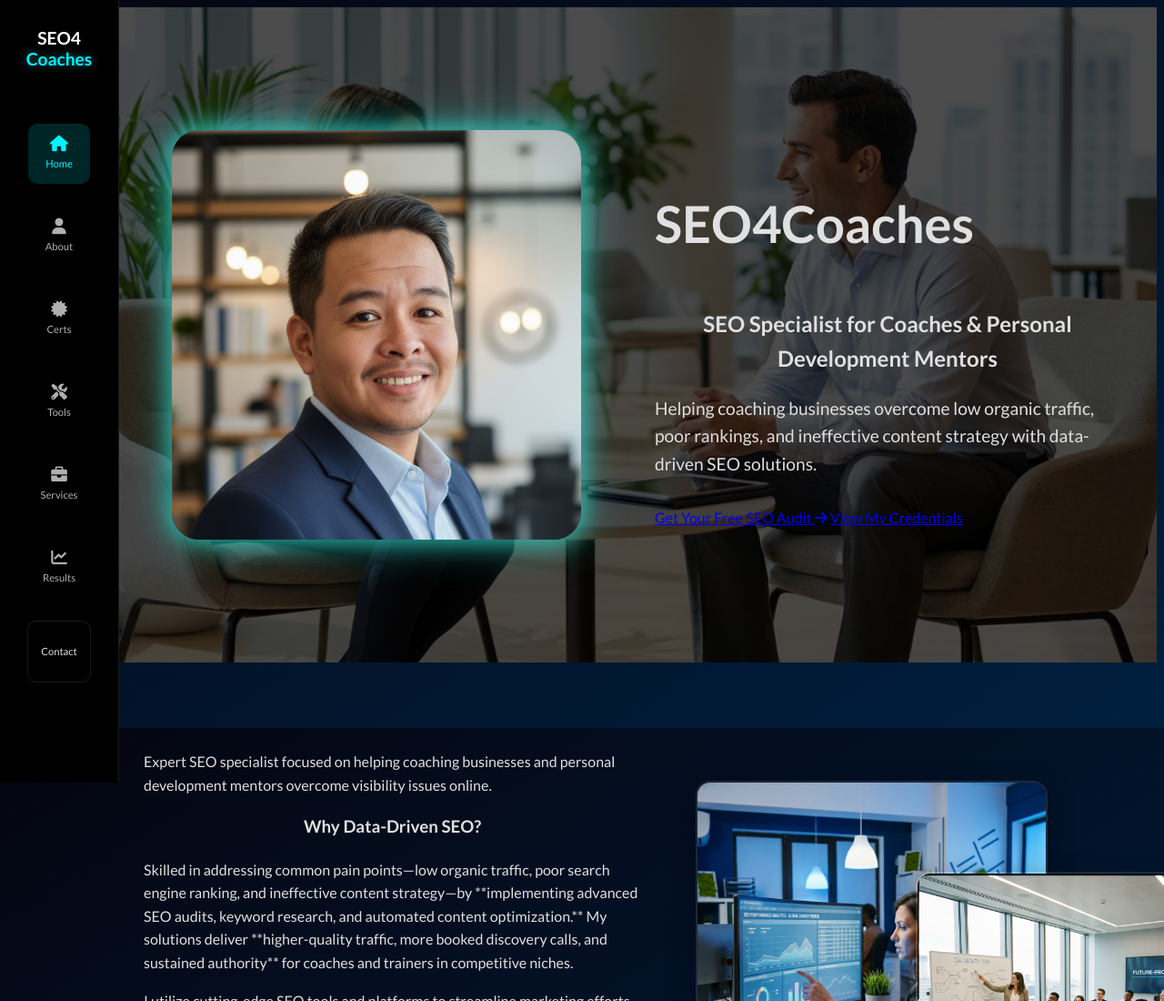
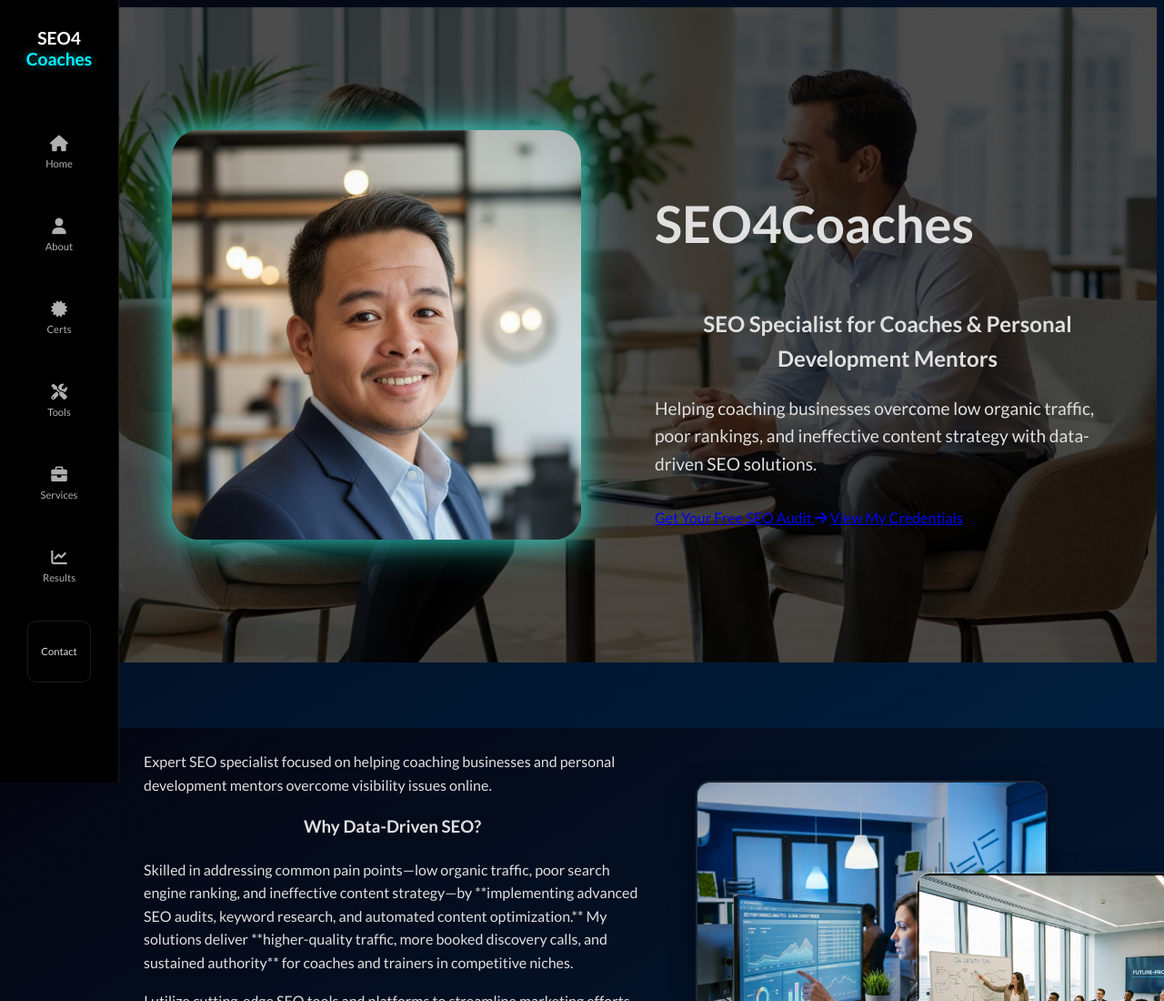
Before and after one commit to JesseAbides/seo4coaches, a plain HTML site: page index.html in a window 1280 px wide. Shown: the top 1100 px of the page at 91% size. Drawn offline with Linux system fonts and the light colour scheme.

Commit message:
Remove default Home tab highlight on page load

```diff
--- a/index.html
+++ b/index.html
@@ -427,6 +427,9 @@
             // Flag to temporarily disable observer during click-scroll
             let isScrollingFromClick = false;
 
+            // Flag to track if user has interacted - prevents Home highlight on load
+            let hasUserInteracted = false;
+
             // Function to update active nav link
             function setActiveNav(targetId) {
                 navLinks.forEach(link => {
@@ -442,6 +445,8 @@
                 link.addEventListener('click', function (e) {
                     const href = this.getAttribute('href');
                     if (href && href.startsWith('#')) {
+                        // Mark that user has interacted
+                        hasUserInteracted = true;
                         // Set flag to ignore observer during scroll
                         isScrollingFromClick = true;
 
@@ -464,9 +469,21 @@
                 threshold: 0
             };
 
+
+
+            // Enable highlighting after user scrolls
+            window.addEventListener('scroll', () => {
+                if (window.scrollY > 100) {
+                    hasUserInteracted = true;
+                }
+            }, { once: false });
+
             const sectionObserver = new IntersectionObserver((entries) => {
                 // Skip observer updates if user just clicked a nav link
                 if (isScrollingFromClick) return;
+
+                // Skip if user hasn't interacted yet (prevents Home highlight on load)
+                if (!hasUserInteracted) return;
 
                 entries.forEach(entry => {
                     if (entry.isIntersecting) {
```
